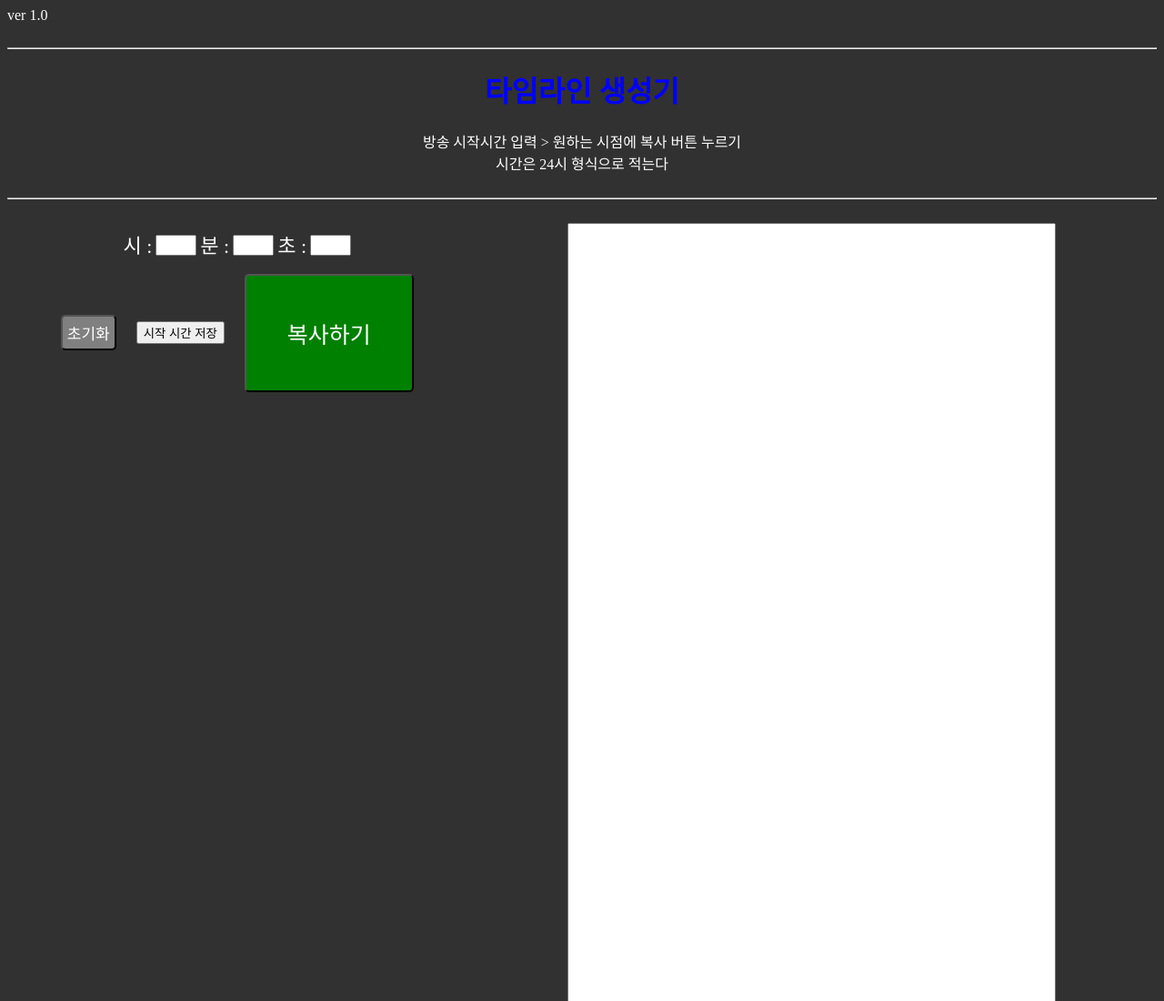
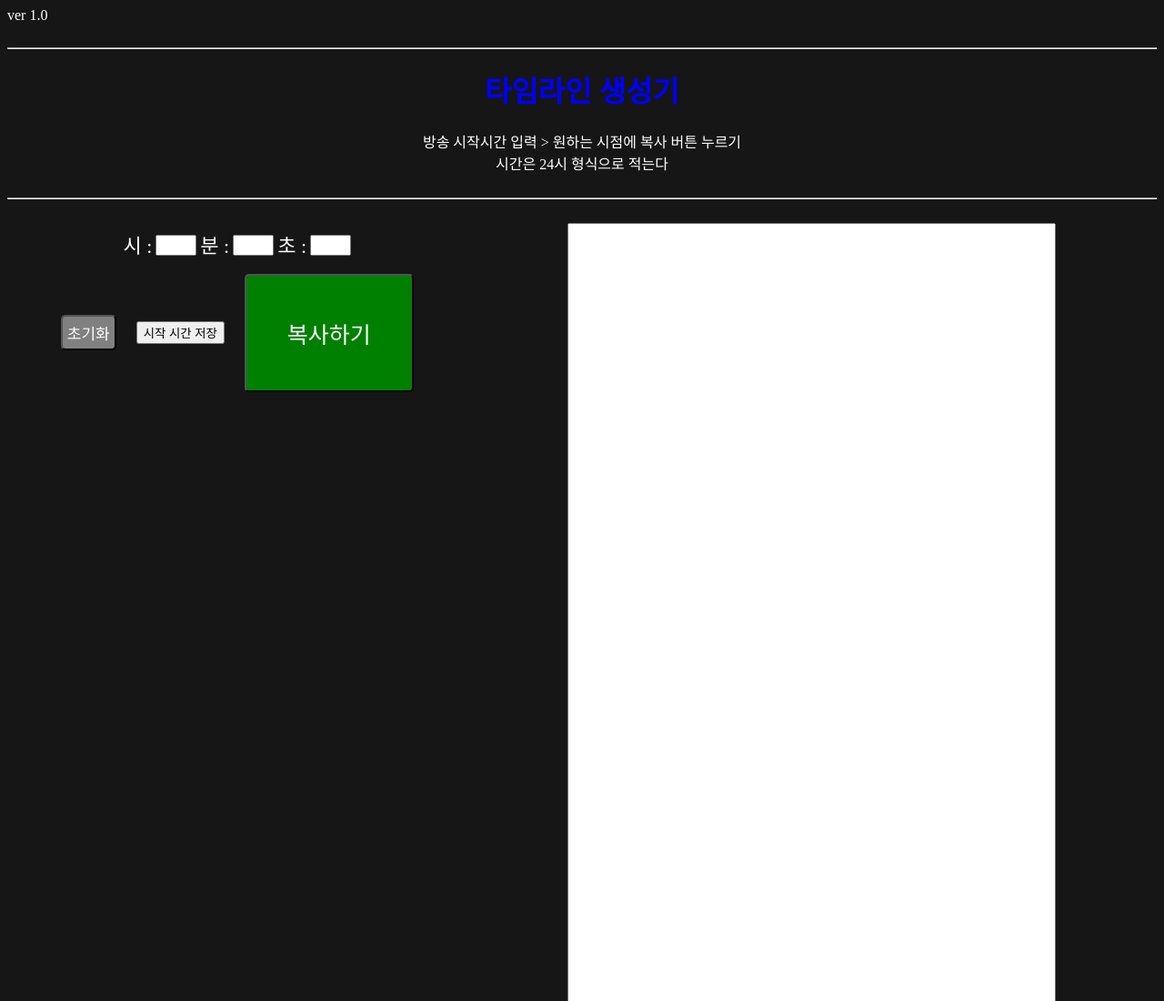
Before and after one commit to dong0403kr/timeline, a plain HTML site: page index.html in a window 1280 px wide. Shown: the top 1100 px of the page at 91% size. Drawn offline with Linux system fonts and the light colour scheme; a web font is replaced by a local one.

Commit message:
Update index.html

```diff
--- a/index.html
+++ b/index.html
@@ -22,7 +22,7 @@ font-size:17px;
 padding:5px 5px;
 border-radius:5px;}
 body {
-background-color : #313131 ;
+background-color : #161616 ;
 }
 p {
 line-height: 100%;
```
